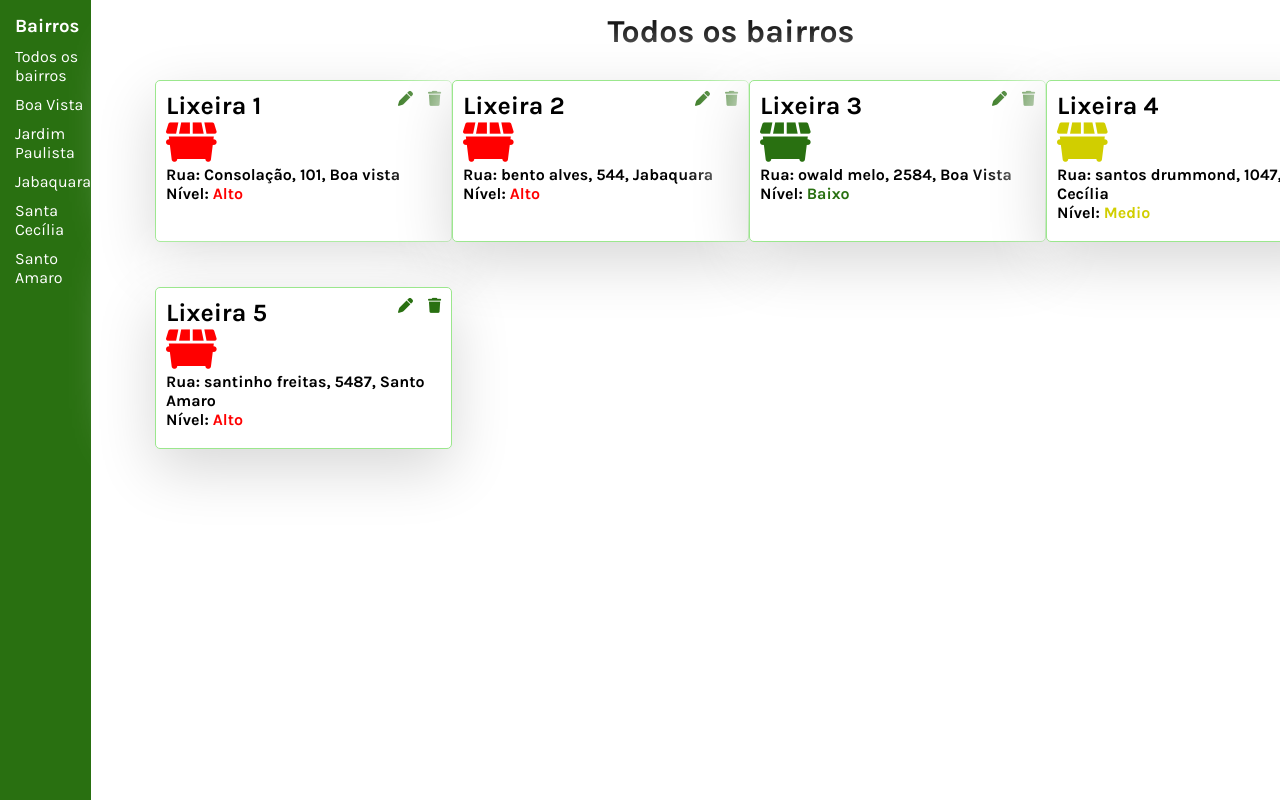
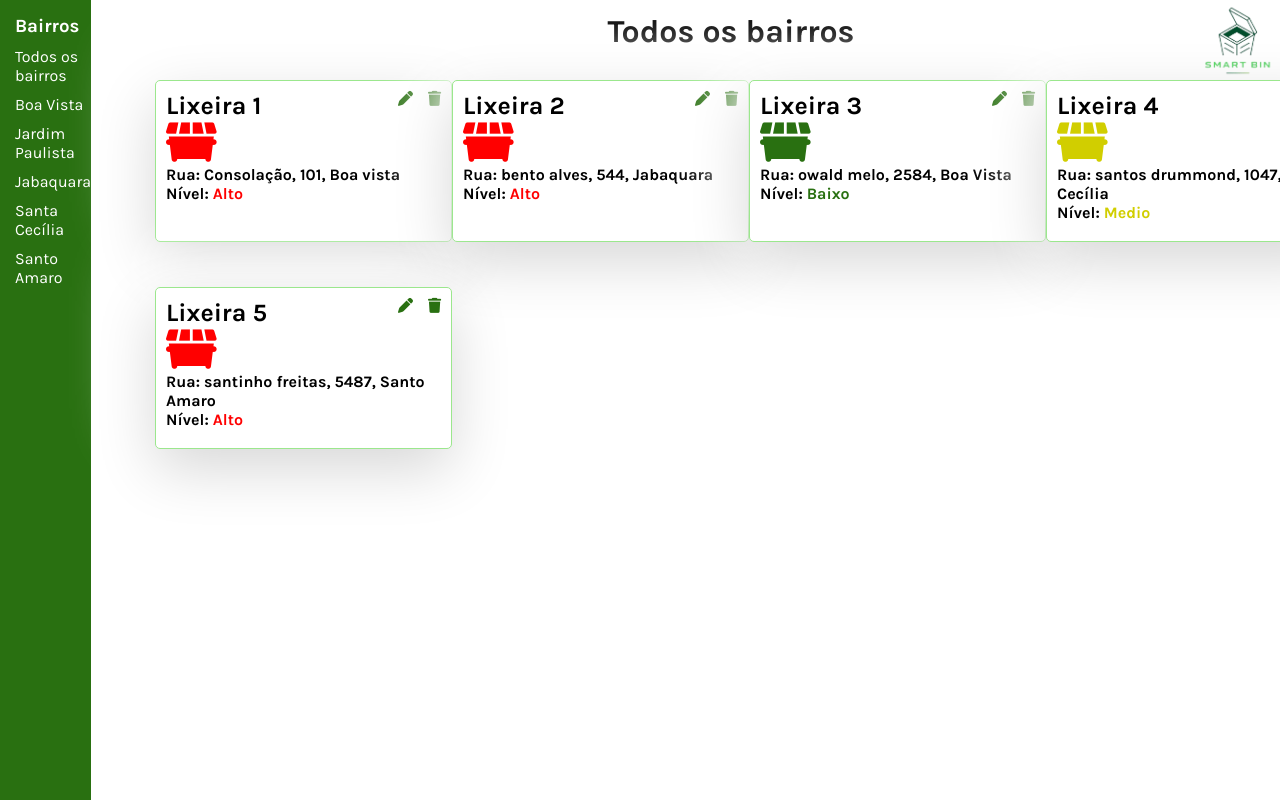
Before and after one commit to MaikonDsGomes/Sprint-2, a plain HTML site: page algoritmos/dashboard/dashboard.html in a window 1280 px wide. Shown: the top 800 px of the page. Drawn offline with Linux system fonts and the light colour scheme.

Commit message:
update arquivos add com logo no canto superior

```diff
--- a/algoritmos/dashboard/dashboard.html
+++ b/algoritmos/dashboard/dashboard.html
@@ -38,6 +38,7 @@
         </div>
         <div class="conteudo">
             <h1>Todos os bairros</h1>
+            <img class="logo" src="img/logo_smartBin-removebg-preview.png" alt="">
             <div class="cards_grid">
                 <div class="card">
                     <div class="area_edit">
@@ -91,6 +92,7 @@
                 </div>
             </div>
         </div>
+
     </div>
 </body>
 
--- a/algoritmos/dashboard/estilo.css
+++ b/algoritmos/dashboard/estilo.css
@@ -15,11 +15,15 @@
     font-size: 15px;
 
 }
-
 .content {
     display: flex;
 }
-
+.logo{
+    position: absolute;
+    right: 0%;
+    width: 7%;
+    top: 0%;
+}
 /* CSS DO MENU */
 
 /*TEXTOS DO MENU*/
```
Also changed, not shown: algoritmos/dashboard/boa_vista.html (+1 -0 lines).
